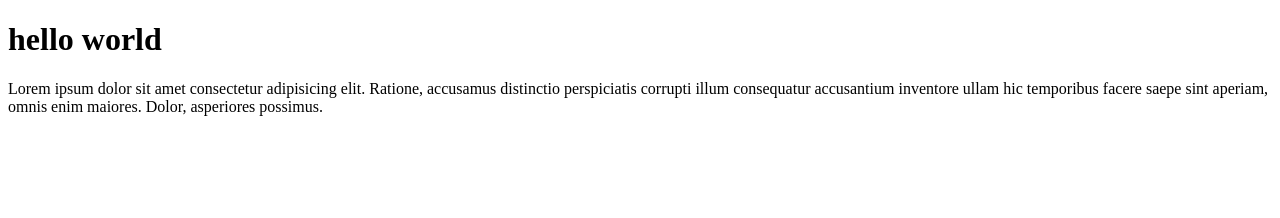
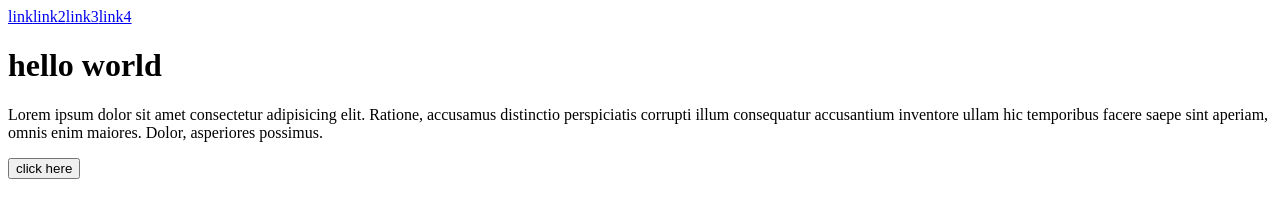
Before and after one commit to olopcodes/git-course, a plain HTML site: page index.html in a window 1280 px wide. Drawn offline with Linux system fonts and the light colour scheme.

Commit message:
added more content to index.html

```diff
--- a/index.html
+++ b/index.html
@@ -7,6 +7,10 @@
     <title>Document</title>
   </head>
   <body>
+    <nav>
+      <a href="#">link</a><a href="#">link2</a><a href="#">link3</a
+      ><a href="#">link4</a>
+    </nav>
     <h1>hello world</h1>
     <p>
       Lorem ipsum dolor sit amet consectetur adipisicing elit. Ratione,
@@ -14,5 +18,6 @@
       inventore ullam hic temporibus facere saepe sint aperiam, omnis enim
       maiores. Dolor, asperiores possimus.
     </p>
+    <button>click here</button>
   </body>
 </html>
```
